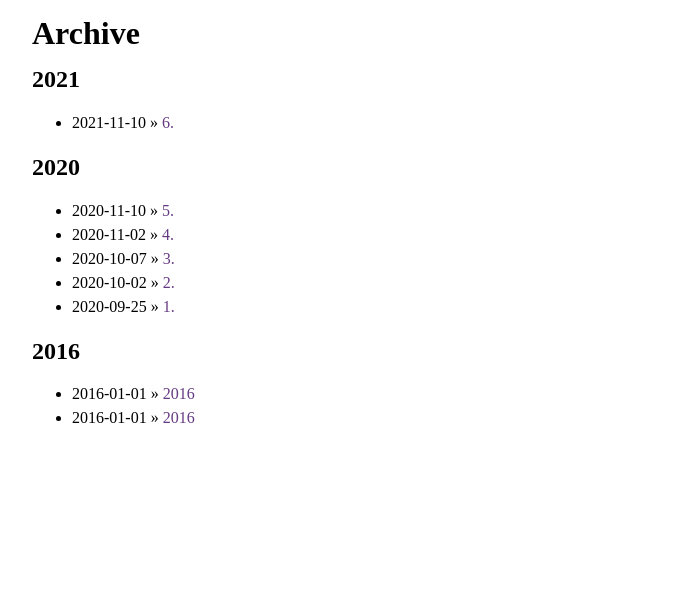
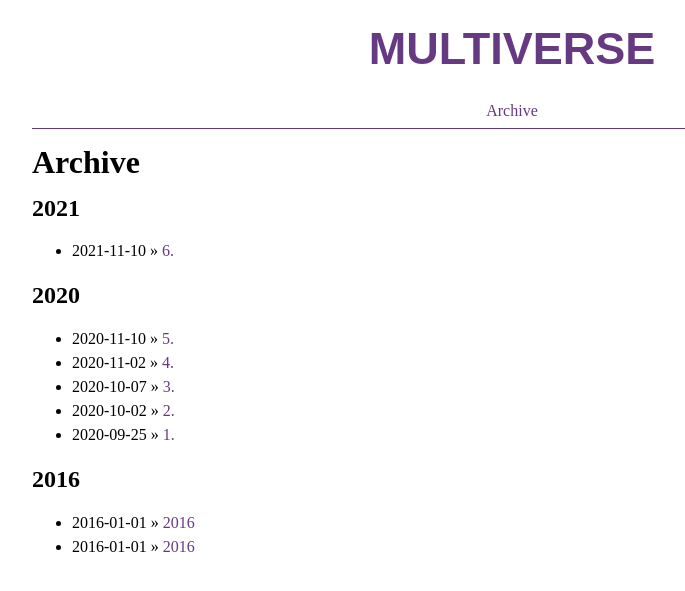
Before and after one commit to ryaplots/multiverse, a Jekyll site: the page built from archive.md, in a window 1280 px wide. Shown: the top 591 px of the page, without its empty margins (128-813 px from the left). Built offline with Jekyll 4.4.1, drawn with Linux system fonts in a browser that asks for light colours; some web fonts are replaced.

Commit message:
format archive

```diff
--- a/_layouts/archive.html
+++ b/_layouts/archive.html
@@ -3,8 +3,7 @@
 {% include head.html %}
 
 <body id="main">
-
-    {{ content }}
+    {% include logo.html %} {% include nav.html %} {{ content }}
     <h1>Archive</h1>
     {%- assign taxonomies = site.posts | group_by_exp: "post", "post.date | date: '%Y'" -%} {% comment %} Show posts by taxonomy {% endcomment %} {%- for taxonomy in taxonomies -%}
     <h2 id="{{ taxonomy.name }}">
```
